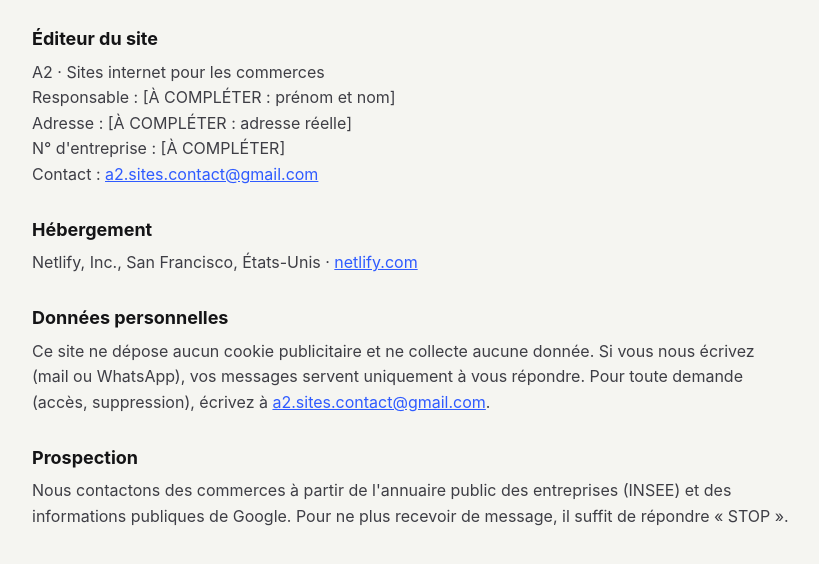
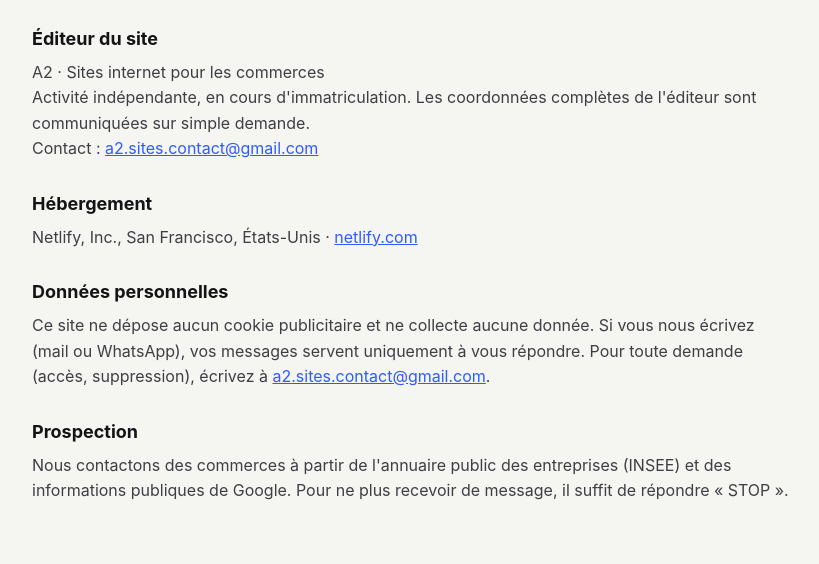
Before and after one commit to Avraham26267/a2-site, a plain HTML site: page mentions-legales.html in a window 1280 px wide. Shown: the part 180-744 px from the top of the page, without its empty margins (228-1047 px from the left). Drawn offline with Linux system fonts and the light colour scheme.

Commit message:
Mentions légales provisoires
Co-Authored-By: Claude Opus 5.5 <noreply@anthropic.com>

```diff
--- a/mentions-legales.html
+++ b/mentions-legales.html
@@ -22,9 +22,7 @@ a{color:#2F5BFF}
 
   <h2>Éditeur du site</h2>
   <p>A2 · Sites internet pour les commerces<br>
-  Responsable : [À COMPLÉTER : prénom et nom]<br>
-  Adresse : [À COMPLÉTER : adresse réelle]<br>
-  N° d'entreprise : [À COMPLÉTER]<br>
+  Activité indépendante, en cours d'immatriculation. Les coordonnées complètes de l'éditeur sont communiquées sur simple demande.<br>
   Contact : <a href="mailto:a2.sites.contact@gmail.com">a2.sites.contact@gmail.com</a></p>
 
   <h2>Hébergement</h2>
```
